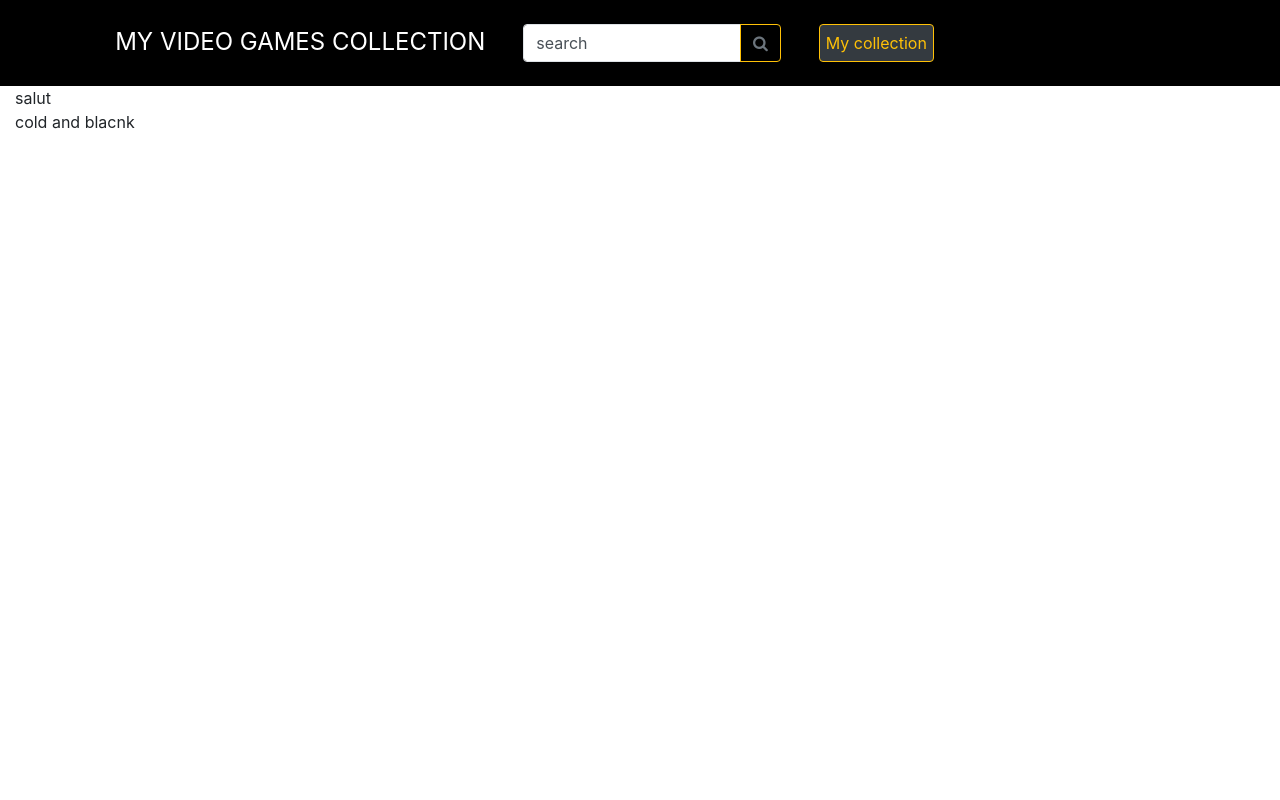
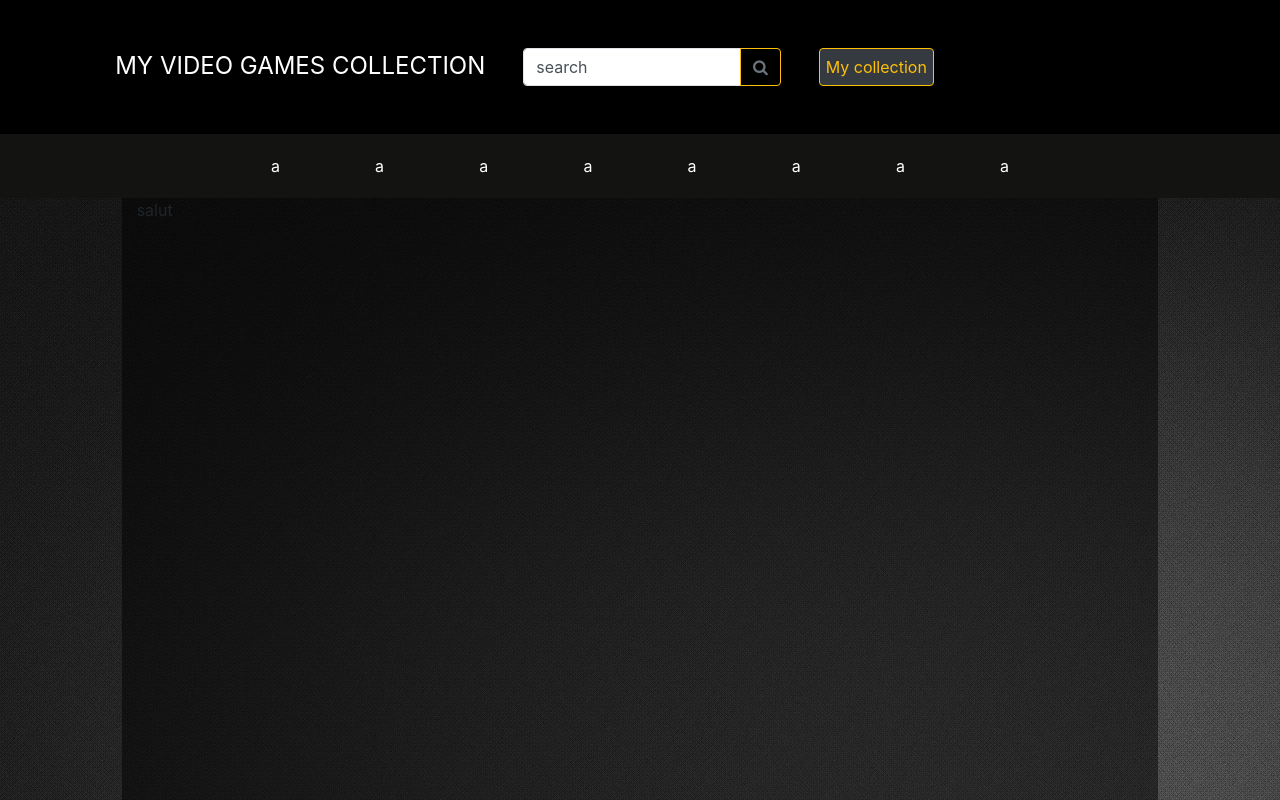
Before and after one commit to antoinemta/My-video-games-collections, a React (Create React App) app: page / in a window 1280 px wide. Shown: the top 800 px of the page. Built offline with nearby package versions, Linux system fonts and the light colour scheme.

Commit message:
I added a filter section to filter the games.

```diff
--- a/src/App.css
+++ b/src/App.css
@@ -1,5 +1,15 @@
-header {
+header,
+footer {
   background-color: black;
+}
+
+.subContainer {
+  background: url("bgfond.jpeg");
+}
+
+.homePage {
+  background-color: rgba(0, 0, 0, 0.5);
+  height: 100vh;
 }
 
 .header {
@@ -24,6 +34,17 @@ header {
   margin-left: 2%;
 }
 
+.filterSelected {
+  text-align: center;
+  padding-top: 20px;
+  padding-bottom: 20px;
+}
+
+.sectionFilter {
+  background-color: rgb(19, 19, 18);
+  justify-content: center;
+}
+
 @media (max-width: 1400px) {
   .commentHeader {
     display: none;
@@ -39,6 +60,15 @@ header {
     display: none;
   }
 
+  .filterSelected {
+    padding-top: 15px;
+    padding-bottom: 15px;
+  }
+
+  .sectionFilter {
+    flex-direction: column;
+  }
+
   .header {
     padding-left: 0%;
     flex-direction: column;
--- a/src/App.js
+++ b/src/App.js
@@ -6,15 +6,21 @@ import "./App.css";
 import Homepage from "./Homepage";
 import Header from "./Header";
 import Footer from "./Footer";
+import Filter from "./Filter";
 
 class App extends Component {
   render() {
     return (
       <div className="container-fluid">
         <Header />
+        <Filter />
         <BrowserRouter>
           <Switch>
-            <Route exact path="/" component={Homepage} />
+            <div className="row d-flex justify-content-center subContainer">
+              <div className="col-md-10">
+                <Route exact path="/" component={Homepage} />
+              </div>
+            </div>
           </Switch>
         </BrowserRouter>
         <Footer />
--- /dev/null
+++ b/src/Filter.js
@@ -0,0 +1,23 @@
+import React, { Component } from "react";
+import { NavLink, Route, BrowserRouter, Switch } from "react-router-dom";
+
+class Filter extends Component {
+  render() {
+    return (
+      <section className="row">
+        <nav className="col-12 d-flex sectionFilter text-white">
+          <div className="col-xl-1  filterSelected">a</div>
+          <div className="col-xl-1  filterSelected">a</div>
+          <div className="col-xl-1  filterSelected">a</div>
+          <div className="col-xl-1  filterSelected">a</div>
+          <div className="col-xl-1  filterSelected">a</div>
+          <div className="col-xl-1  filterSelected">a</div>
+          <div className="col-xl-1  filterSelected">a</div>
+          <div className="col-xl-1  filterSelected">a</div>
+        </nav>
+      </section>
+    );
+  }
+}
+
+export default Filter;
--- a/src/Footer.js
+++ b/src/Footer.js
@@ -5,7 +5,9 @@ class Footer extends Component {
   render() {
     return (
       <footer className="row">
-        <div className="col-12">cold and blacnk</div>
+        <div className="col-12 d-flex justify-content-center py-4">
+          <span>cold and blanck</span>
+        </div>
       </footer>
     );
   }
--- a/src/Header.js
+++ b/src/Header.js
@@ -5,7 +5,7 @@ class Header extends Component {
   render() {
     return (
       <header className="row text-white">
-        <div className="col-12 py-4 d-flex header">
+        <div className="col-12 py-5 d-flex header">
           <span className="title">MY VIDEO GAMES COLLECTION</span>
           <div className="col-lg-3 inputSearch">
             <div className="input-group">
--- a/src/Homepage.js
+++ b/src/Homepage.js
@@ -1,6 +1,6 @@
 import React, { Component } from "react";
 import { NavLink, Route, BrowserRouter, Switch } from "react-router-dom";
 
-const Homepage = () => <div>salut</div>;
+const Homepage = () => <div className="col-12 homePage">salut</div>;
 
 export default Homepage;
```
Also changed, not shown: src/bgfond.jpeg (added).
